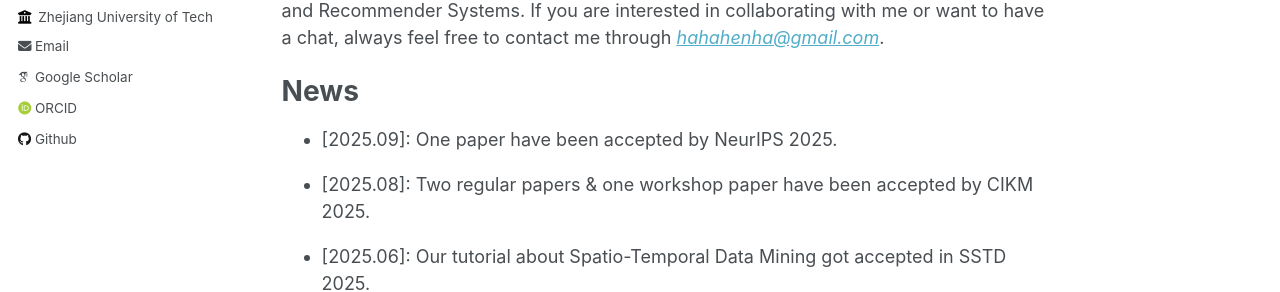
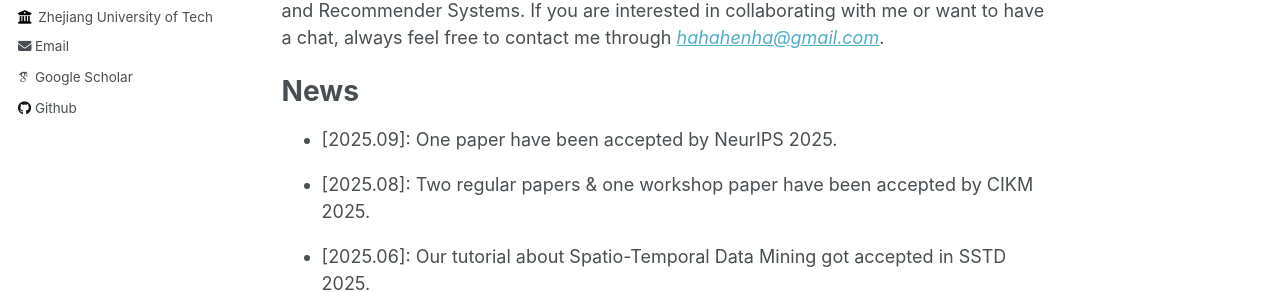
Before and after one commit to hahahenha/hahahenha.github.io, a Jekyll site: the page built from _pages/about.md, in a window 1280 px wide. Shown: the part 383-675 px from the top of the page. Built offline with Jekyll 4.4.1, drawn with Linux system fonts in a browser that asks for light colours; some web fonts are replaced.

Commit message:
Update _config.yml

```diff
--- a/_config.yml
+++ b/_config.yml
@@ -34,7 +34,7 @@ author:
   arxiv            : # URL - Update with the correct link to your profile
   googlescholar    : "https://scholar.google.com/citations?hl=zh-CN&user=kioNOiMAAAAJ"
   impactstory      : # URL
-  orcid            : "https://orcid.org/my-orcid?orcid=0000-0002-3478-964X"
+  orcid            : # "https://orcid.org/my-orcid?orcid=0000-0002-3478-964X"
   semantic         : # URL
   # pubmed           : "https://www.ncbi.nlm.nih.gov/pubmed/?term=john+snow"
   researchgate     : # URL
```
